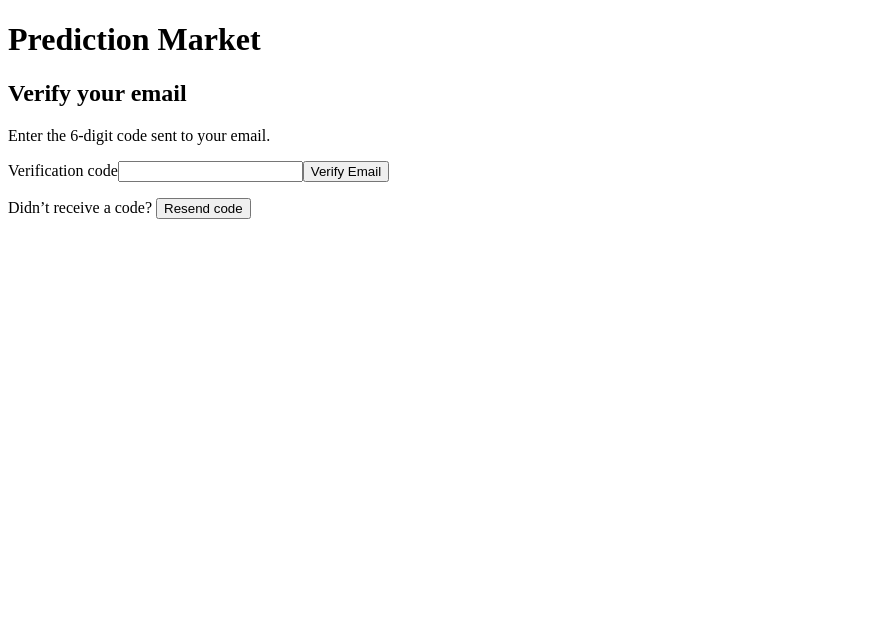
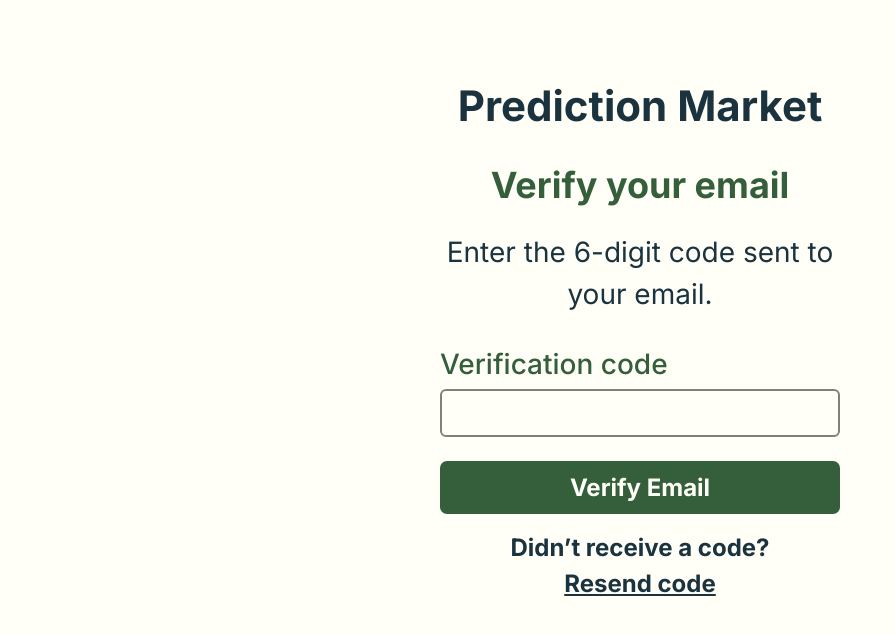
Before and after one commit to jbear05/prediction-market, a React (Vite) app in the folder frontend/: page / in a window 1280 px wide. Shown: the top 634 px of the page, without its empty margins (0-895 px from the left). Built offline with nearby package versions, Linux system fonts and the light colour scheme.

Commit message:
Style email verification page using figma wireframe reference

```diff
--- /dev/null
+++ b/frontend/src/auth.css
@@ -0,0 +1,117 @@
+/* import Inter font */
+@import url("https://fonts.googleapis.com/css2?family=Inter:wght@400;500;700&display=swap");
+
+body {
+  margin: 0;
+  background-color: #fffff8;
+}
+
+.auth-page {
+  box-sizing: border-box;
+  min-height: 100vh;
+  padding: 80px 24px;
+  background-color: #fffff8;
+  color: #1b333e;
+  font-family: "Inter", sans-serif;
+  text-align: center;
+}
+
+.auth-form,
+.auth-form input,
+.auth-submit {
+  box-sizing: border-box;
+}
+
+/* page title and instructions */
+.auth-title {
+  margin: 0 0 32px;
+  font-size: 42px;
+  font-weight: 700;
+}
+
+.auth-heading {
+  margin: 0 0 24px;
+  color: #355f3b;
+  font-size: 36px;
+  font-weight: 700;
+}
+
+.auth-description {
+  max-width: 400px;
+  margin: 0 auto 32px;
+  font-size: 28px;
+  font-weight: 400;
+  line-height: 1.5;
+}
+
+/* verification form */
+.auth-form {
+  display: flex;
+  flex-direction: column;
+  width: 100%;
+  max-width: 400px;
+  margin: 0 auto;
+  text-align: left;
+}
+
+.auth-form label {
+  margin-bottom: 8px;
+  color: #355e3b;
+  font-size: 28px;
+  font-weight: 500;
+}
+
+.auth-form input {
+  width: 100%;
+  height: 48px;
+  padding: 0 12px;
+  border: 2px solid #808080;
+  border-radius: 6px;
+  background-color: #fffff8;
+  color: #1b333e;
+  font: inherit;
+  font-size: 24px;
+}
+
+/* verification button */
+.auth-submit {
+  min-height: 48px;
+  margin-top: 24px;
+  padding: 12px 16px;
+  border: none;
+  border-radius: 7px;
+  background-color: #355f3b;
+  color: #fffff8;
+  font: inherit;
+  font-size: 24px;
+  font-weight: 700;
+  cursor: pointer;
+}
+
+/* resend code text and link */
+.auth-footer {
+  max-width: 400px;
+  margin: 16px auto 0;
+  font-size: 24px;
+  font-weight: 700;
+  line-height: 1.5;
+}
+
+.auth-link {
+  padding: 0;
+  border: none;
+  background: none;
+  color: #1b333e;
+  font: inherit;
+  text-decoration: underline;
+  white-space: nowrap;
+  cursor: pointer;
+}
+
+/* highlight items for keyboard navigation */
+.auth-form input:focus-visible,
+.auth-submit:focus-visible,
+.auth-link:focus-visible {
+  outline: 3px solid #1b333e;
+  outline-offset: 3px;
+}
--- a/frontend/src/verifyEmail.tsx
+++ b/frontend/src/verifyEmail.tsx
@@ -1,11 +1,21 @@
+import "./auth.css";
+
+// displays email verification form
 export default function VerifyEmail() {
   return (
-    <main>
-      <h1>Prediction Market</h1>
-      <h2>Verify your email</h2>
-      <p>Enter the 6-digit code sent to your email.</p>
+    <main className="auth-page">
+      {/* page title and verification instructions */}
+      <h1 className="auth-title">Prediction Market</h1>
+      <h2 className="auth-heading">Verify your email</h2>
+      <p className="auth-description">
+        Enter the 6-digit code sent to your email.
+      </p>
 
-      <form onSubmit={(event) => event.preventDefault()}>
+      {/* prevent page reload until API implemented */}
+      <form
+        className="auth-form"
+        onSubmit={(event) => event.preventDefault()}
+      >
         <label htmlFor="verification-code">Verification code</label>
         <input
           id="verification-code"
@@ -18,12 +28,16 @@ export default function VerifyEmail() {
           required
         />
 
-        <button type="submit">Verify Email</button>
+        <button className="auth-submit" type="submit">
+          Verify Email
+        </button>
       </form>
-
-      <p>
+      {/* API will be added later */}
+      <p className="auth-footer">
         Didn’t receive a code?{" "}
-        <button type="button">Resend code</button>
+        <button className="auth-link" type="button">
+          Resend code
+        </button>
       </p>
     </main>
   );
```
